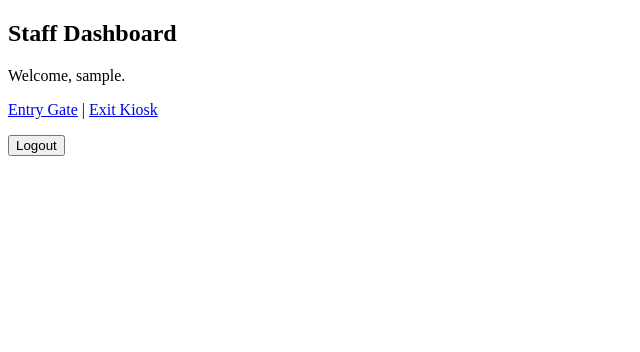
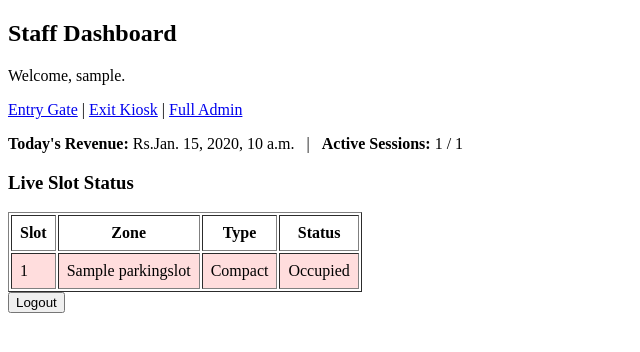
Before and after one commit to mishra-prasoon/digitalized-parking, a Django app: template templates/dashboard/home.html in a window 1280 px wide. Shown: the top 352 px of the page, without its empty margins (0-640 px from the left). Run offline with Django 5.2, Linux system fonts and the light colour scheme; a user stored in the database is signed in; tables that the repository leaves empty hold one stand-in row (values such as "Sample post"); the template is opened without the code that fills it: values that come from a table or form of the project are taken from there, most other values are stand-ins (such as "Sample title", 1, 10 or a date in 2020).

Commit message:
Phase 8: minimal staff dashboard with live slot grid, revenue, active sessions

```diff
--- a/templates/dashboard/home.html
+++ b/templates/dashboard/home.html
@@ -2,6 +2,23 @@
 {% block content %}
 <h2>Staff Dashboard</h2>
 <p>Welcome, {{ user.username }}.</p>
-<p><a href="{% url 'entry_gate' %}">Entry Gate</a> | <a href="{% url 'exit_gate' %}">Exit Kiosk</a></p>
+<p><a href="{% url 'entry_gate' %}">Entry Gate</a> | <a href="{% url 'exit_gate' %}">Exit Kiosk</a> | <a href="/admin/">Full Admin</a></p>
+
+<p><strong>Today's Revenue:</strong> Rs.{{ today_revenue_rupees }} &nbsp; | &nbsp;
+<strong>Active Sessions:</strong> {{ active_count }} / {{ total_slots }}</p>
+
+<h3>Live Slot Status</h3>
+<table border="1" cellpadding="8">
+  <tr><th>Slot</th><th>Zone</th><th>Type</th><th>Status</th></tr>
+  {% for slot in slots %}
+  <tr style="background-color: {% if slot.is_currently_occupied %}#fdd{% else %}#dfd{% endif %};">
+    <td>{{ slot.slot_id }}</td>
+    <td>{{ slot.zone_name }}</td>
+    <td>{{ slot.get_slot_type_display }}</td>
+    <td>{% if slot.is_currently_occupied %}Occupied{% else %}Free{% endif %}</td>
+  </tr>
+  {% endfor %}
+</table>
+
 <form method="post" action="{% url 'logout' %}">{% csrf_token %}<button type="submit">Logout</button></form>
 {% endblock %}
```
Also changed, not shown: accounts/views.py (+18 -1 lines).
